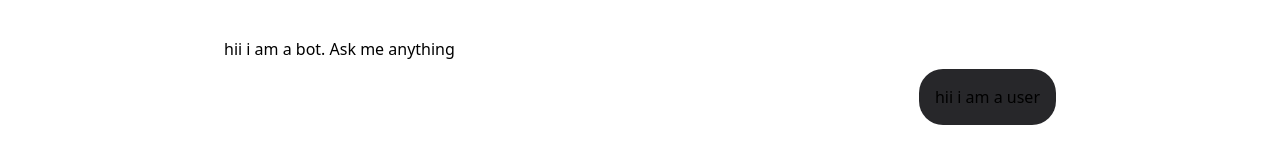
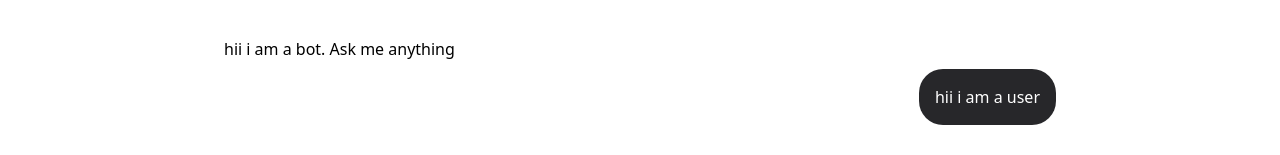
Before and after one commit to Siddhi-sahu/ai-web-apps, a Next.js app: page /nueronest in a window 1280 px wide. Shown: the part 317-472 px from the top of the page. Built offline with nearby package versions, Linux system fonts and the light colour scheme.

Commit message:
before adding redis for inmemory store

```diff
--- a/src/components/Message.tsx
+++ b/src/components/Message.tsx
@@ -18,7 +18,7 @@ const Message = ({message}: Props) =>{
     return (
         <div className="flex flex-col space-y-4">
             <div className="flex">
-            <p className={cn("max-w-[90%]", `${message.type === "user" ? "bg-zinc-800 rounded-3xl p-4 ml-auto" : ""}`)}>{message.text}</p>
+            <p className={cn("max-w-[90%]", `${message.type === "user" ? "bg-zinc-800 rounded-3xl p-4 ml-auto text-white" : ""}`)}>{message.text}</p>
 
             </div>
 
```
